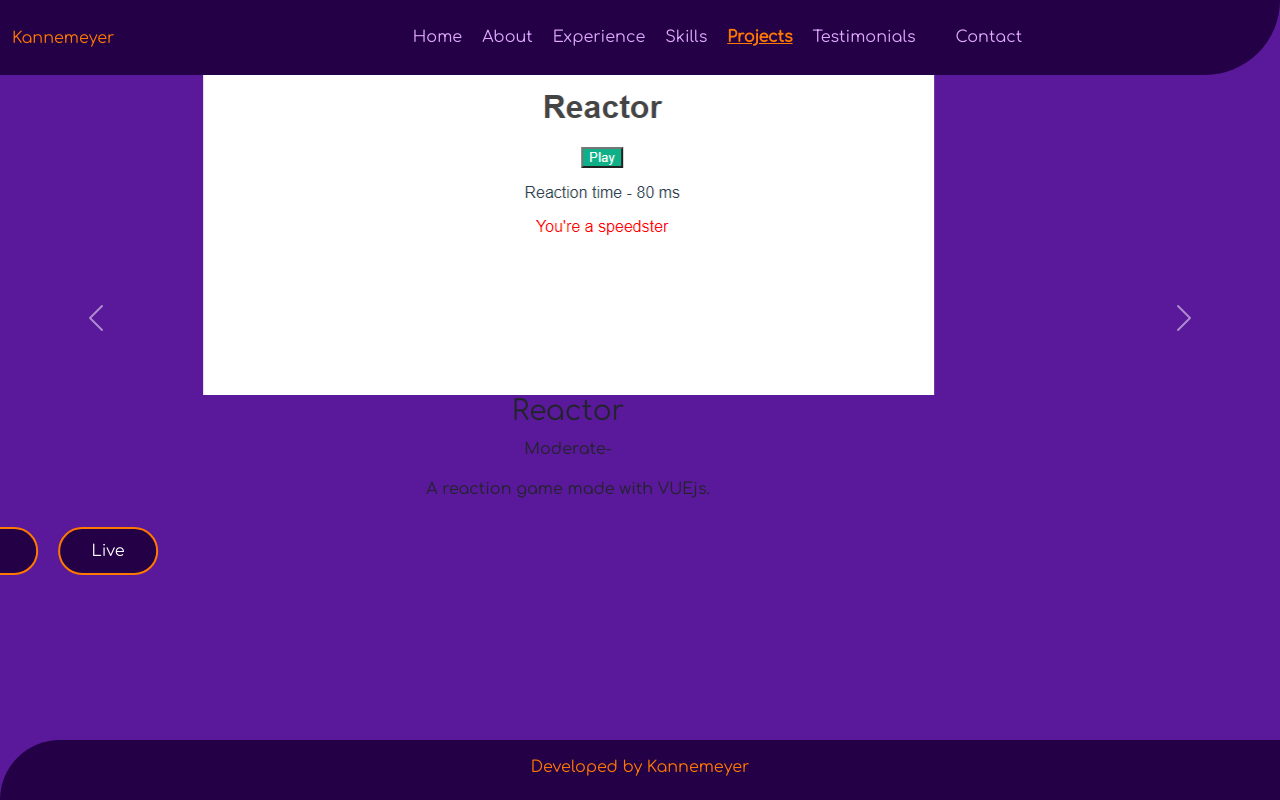
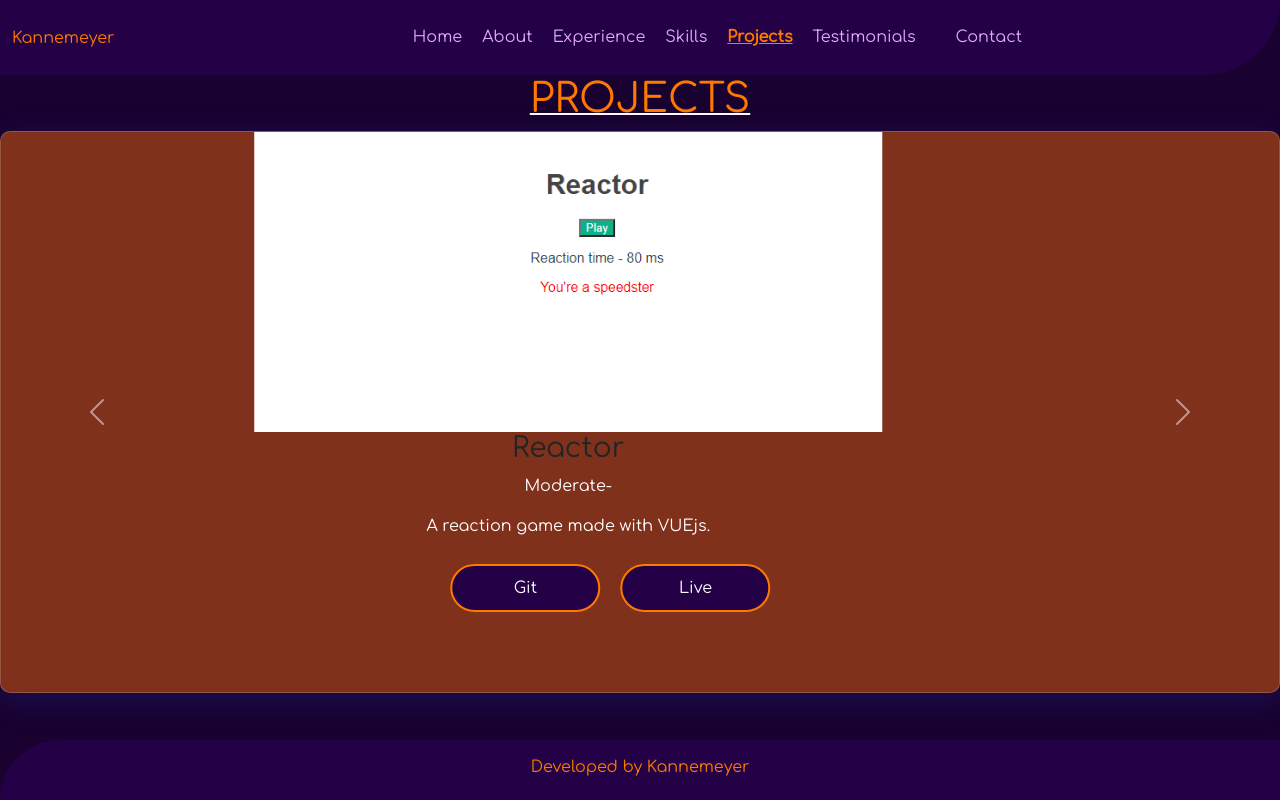
Before and after one commit to TDL2627/multi-vue-page, a Vue app: page /projects in a window 1280 px wide. Built offline with nearby package versions, Linux system fonts and the light colour scheme.

Commit message:
major styling

```diff
--- a/src/App.vue
+++ b/src/App.vue
@@ -34,7 +34,7 @@ export default {
 background-color:#240046  ;
 border:2px solid #FF7900;
 color: white;
-width:100px;
+width:150px;
 margin: 10px;
 padding: 10px;
 text-decoration: none;
--- a/src/views/Contact.vue
+++ b/src/views/Contact.vue
@@ -1,4 +1,5 @@
 <template>
+<div id="contact">
  <form target="_blank" action="https://formspree.io/f/mleavgwr" method="POST">
               <h4 class="contact-head cnthead">Contact me:</h4>
               <br>
@@ -14,6 +15,8 @@
                 <button  class=" buttunz" type="reset" value="Reset">Reset</button>
               </div>
             </form>
+</div>
+
 
 
 
@@ -28,6 +31,13 @@ export default {
 </script>
 
 <style scoped>
+#contact{
+     background-color: #3c096c;
+     height: 100vh;
+     margin-top: -15px;
+     padding: 0;
+
+}
 form {
     max-width: 420px;
     margin: 30px auto;
--- a/src/views/Experience.vue
+++ b/src/views/Experience.vue
@@ -62,7 +62,7 @@ h1{
 }
 #exp{
   height: 100vh;
- margin-top: -35px;
+
     background-color: #5a189a
 }
 .time-line-box {
--- a/src/views/Home.vue
+++ b/src/views/Home.vue
@@ -33,7 +33,7 @@ export default {
 .home{
 background: #3c096c;
  height: 100vh;
- margin-top: -35px;
+ margin-top: 0px;
 }
 a{
   position: fixed;
--- a/src/views/Projects.vue
+++ b/src/views/Projects.vue
@@ -1,15 +1,16 @@
 <template>
   <div id="projects">
-    <h2>My projects:</h2>
+    <h1>PROJECTS</h1>
 
 <div id="carouselExampleControls" class="carousel slide" data-bs-ride="carousel">
   <div class="carousel-inner">
     <div class="carousel-item active">
-      <img src="../assets/project/reactor.png" alt="image">
+      <img src="../assets/project/reactor.png" class="project-image" alt="image">
       <h3>Reactor</h3>
       <p>Moderate-</p>
       <p>A reaction game made with VUEjs.</p>
-<div style="display:flex; position:center;">
+<div  id="link"
+ style="display:flex;">
   <a target="_blank" href="https://github.com/TDL2627/ReactGame" class="buttunz">Git</a>
   <a target="_blank" href="https://reactor2627.web.app/" class="buttunz">Live</a>
 </div>
@@ -17,14 +18,15 @@
     <div class="carousel-item" v-for="project in filteredprojects" :key="project.title">
     <img :src="project.img" class="project-image">
       <div class="content">
-        <h1 class="project-title">
+        <h2 class="project-title">
           {{ project.title }}
-        </h1>
-        {{project.level}}
+        </h2>
+        <h4> {{project.level}}</h4>
+
         <p>
           {{ project.description }}
         </p>
-        <a :href="project.linkGit" target="_blank" class="buttunz">GIT</a>
+        <a :href="project.linkGit" target="_blank"  class="buttunz">GIT</a>
           <a :href="project.linkLive" target="_blank" class="buttunz">Live</a>
       </div>
 
@@ -102,11 +104,36 @@ export default {
 </script>
 
 <style  scoped>
+h1{
+   color: #ff7900;
+  text-decoration: underline 2px white ;
+}
+h2,p,h4{
+  color:white;
+}
+.carousel{
+  background: rgba( 255, 106, 4, 0.45 );
+box-shadow: 0 8px 32px 0 rgba( 31, 38, 135, 0.37 );
+backdrop-filter: blur( 4px );
+-webkit-backdrop-filter: blur( 4px );
+border-radius: 10px;
+border: 1px solid rgba( 255, 255, 255, 0.18 );
+}
+.carousel-item{
+  height: 70vh;
+}
 #projects{
-  background-color: #5a189a;
+  background-color: #190230;
   height: 100vh;
+  padding-top:75px;
 }
 .project-image{
-  height: 400px;
+  height: 300px;
+}
+a{
+  width: 150px !important;
+}
+#link{
+  margin-left: 40%;
 }
 </style>
--- a/src/views/Skills.vue
+++ b/src/views/Skills.vue
@@ -222,7 +222,7 @@ h4{
 }
 #skills{
    height: 100vh;
- margin-top: -30px;
+ margin-top: 0px;
  overflow-y: hidden;
     background-color: #3c096c;
 }
--- a/src/views/Testimonials.vue
+++ b/src/views/Testimonials.vue
@@ -1,15 +1,15 @@
 <template>
 <div id="testi">
- <h1>This is the testimonials</h1>
+ <h1>TESTIMONIALS</h1>
   <div class="container">
     <div class="row">
-<div class="col-lg-4" id="testimonials" v-for="person in people" :key="person.name">
+<div class="col-lg-4 testimonials" v-for="person in people" :key="person.name">
  <img class="piks" :src="person.pic">
       <div class="content">
         <h3 >
           {{ person.name }}
         </h3>
-        {{person.title}}
+      <h5> {{person.title}}</h5>
         <p>
           {{ person.qoute }}
         </p>
@@ -32,8 +32,9 @@ data(){
     people:[
       {name:"Godwin",title:"Head of Curriculum and Learning",pic:require('@/assets/people/Godwin.jpeg'),qoute:" 'Based on the time that I have known Ashley, he will measure up to high organisational expectations.'"},
        {name:"Jason",title:"Lecturer ",pic:require('@/assets/people/jason-wandrag-nobg-2.png'),qoute: "Ashley brings a unique energy to my class. He enjoys participating in class activities. It's always great to see him well-behaved in my class. I am excited about Ashley's potential and I can't wait to see how he will grow in the future."},
-        {name:"Jude",title:"Aspiring Web Developer",pic:require('@/assets/people/Jude3.jpg'),qoute:" 'He knows what is he doing.'"},
-         {name:"Sibabalo",title:"Web Developer",pic:require('@/assets/people/sibablo.jpg'),qoute:" 'A very creative and resourceful person.A great team player.'"},
+        {name:"Sibabalo",title:"Web Developer",pic:require('@/assets/people/sibablo.jpg'),qoute:" 'A very creative and resourceful person. A great team player.'"},
+       {name:"Jude",title:"Aspiring Web Developer",pic:require('@/assets/people/Jude3.jpg'),qoute:" 'He knows what is he doing.'"},
+
           {name:"Bulela",title:"Aspiring Web Developer",pic:require('@/assets/people/Bulela1.jpg'),qoute:" He can work well with others."},
            {name:"Kischa",title:"Graphic Designer",pic:require('@/assets/people/Kischa4.jpg'),qoute:"He is very creative and has a great imagination."},
 
@@ -44,7 +45,36 @@ data(){
 </script>
 
 <style scoped>
+h1{
+   color: #ff7900;
+  text-decoration: underline 2px white ;
+}
+#testi{
+background-color: #5a189a;
+  padding-bottom: 100px;
+  padding-top: 100px;
+  padding-left: 100px;
+}
+.testimonials{
+  height: 500px;
+  background-color: #ff7900;
+  padding: 0;
+  margin: 20px;
+  width:300px;
+  border: 1px solid #ff7900;
+}
 .piks{
   height: 300px;
+  background-color: white;
+  width: 300px;
+}
+h3{
+  color: white;
+}
+p{
+  color: white;
+  overflow: scroll;
+  height: 100px;
+  overflow-x: hidden;
 }
 </style>
```
